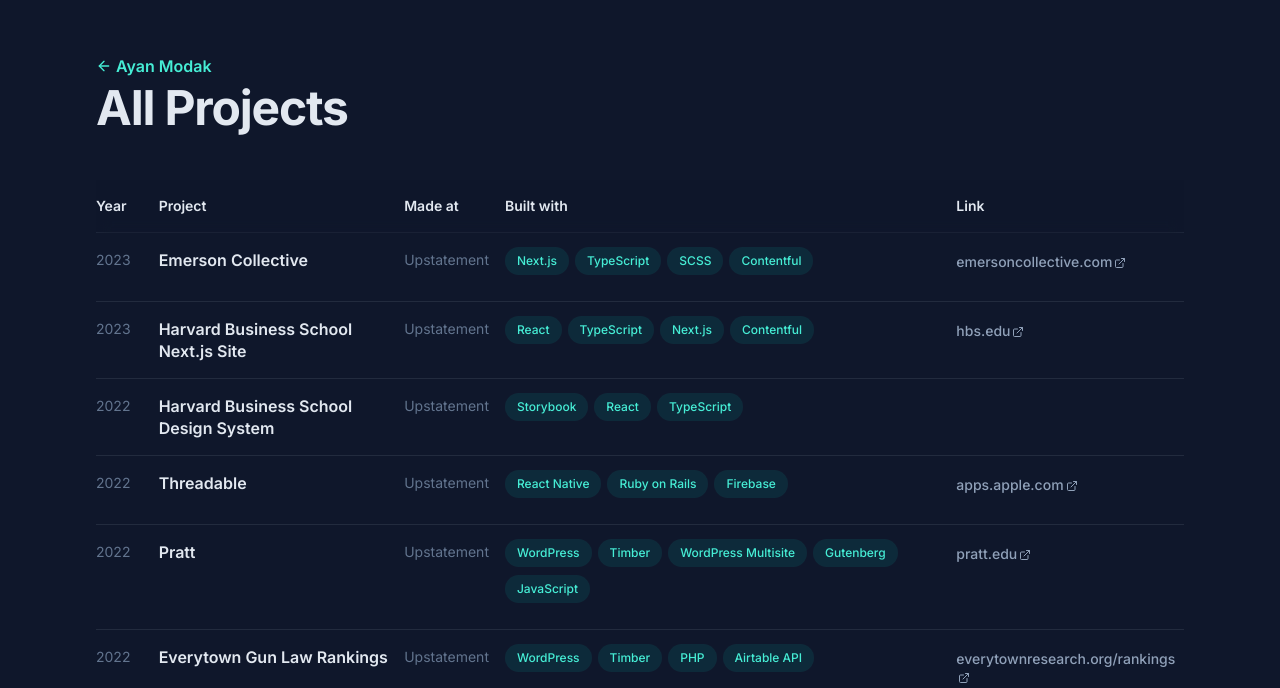
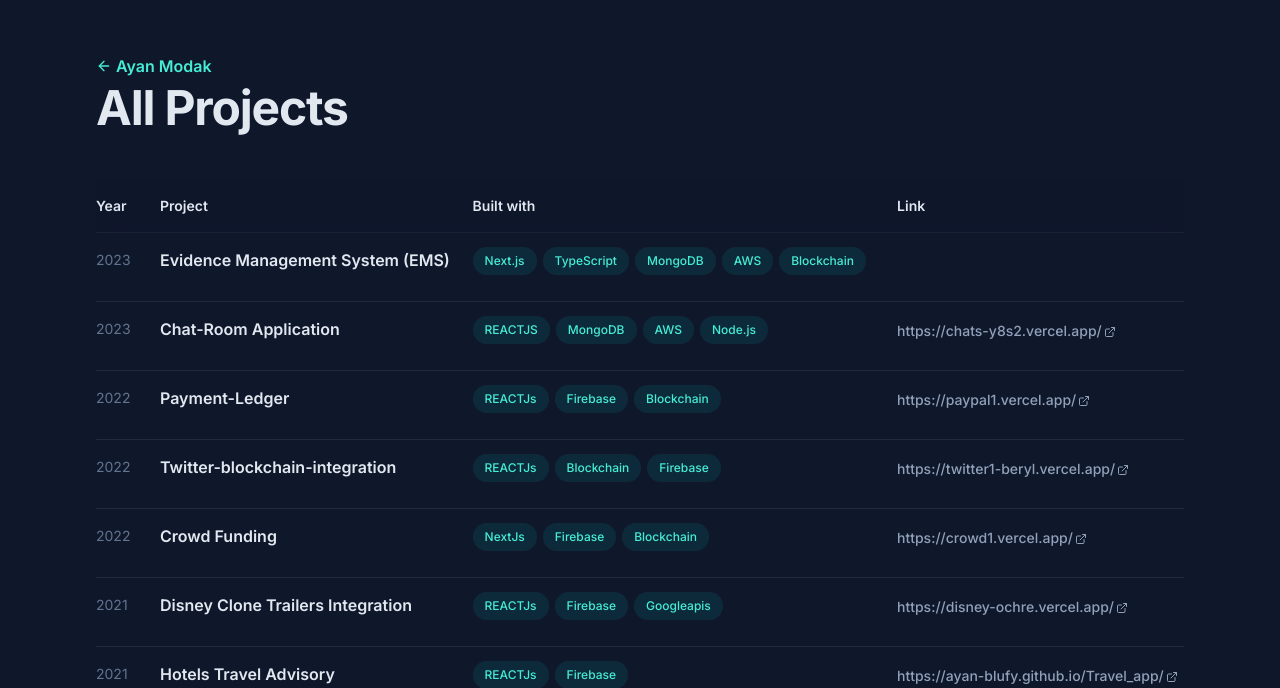
Before and after one commit to Ayan-Blufy/portfolio-v2, a Next.js app: page /archive in a window 1280 px wide. Shown: the part 120-808 px from the top of the page. Built offline with nearby package versions, Linux system fonts and the light colour scheme.

Commit message:
update : project listing

```diff
--- a/app/archive/page.tsx
+++ b/app/archive/page.tsx
@@ -5,74 +5,45 @@ export default function ArchivePage() {
   const projects = [
     {
       year: "2023",
-      project: "Emerson Collective",
-      madeAt: "Upstatement",
-      builtWith: ["Next.js", "TypeScript", "SCSS", "Contentful"],
-      link: "emersoncollective.com",
+      project: "Evidence Management System (EMS)",
+      builtWith: ["Next.js", "TypeScript", "MongoDB", "AWS", "Blockchain"],
+      link: "",
     },
     {
       year: "2023",
-      project: "Harvard Business School Next.js Site",
-      madeAt: "Upstatement",
-      builtWith: ["React", "TypeScript", "Next.js", "Contentful"],
-      link: "hbs.edu",
+      project: "Chat-Room Application",
+      builtWith: ["REACTJS", "MongoDB", "AWS", "Node.js"],
+      link: "https://chats-y8s2.vercel.app/",
     },
     {
       year: "2022",
-      project: "Harvard Business School Design System",
-      madeAt: "Upstatement",
-      builtWith: ["Storybook", "React", "TypeScript"],
-      link: "",
+      project: "Payment-Ledger",
+      builtWith: ["REACTJs", "Firebase", "Blockchain"],
+      link: "https://paypal1.vercel.app/",
     },
     {
       year: "2022",
-      project: "Threadable",
-      madeAt: "Upstatement",
-      builtWith: ["React Native", "Ruby on Rails", "Firebase"],
-      link: "apps.apple.com",
+      project: "Twitter-blockchain-integration",
+      builtWith: ["REACTJs", "Blockchain", "Firebase"],
+      link: "https://twitter1-beryl.vercel.app/",
     },
     {
       year: "2022",
-      project: "Pratt",
-      madeAt: "Upstatement",
-      builtWith: [
-        "WordPress",
-        "Timber",
-        "WordPress Multisite",
-        "Gutenberg",
-        "JavaScript",
-      ],
-      link: "pratt.edu",
-    },
-    {
-      year: "2022",
-      project: "Everytown Gun Law Rankings",
-      madeAt: "Upstatement",
-      builtWith: ["WordPress", "Timber", "PHP", "Airtable API"],
-      link: "everytownresearch.org/rankings",
+      project: "Crowd Funding",
+      builtWith: ["NextJs", "Firebase", "Blockchain"],
+      link: "https://crowd1.vercel.app/",
     },
     {
       year: "2021",
-      project: "Koala Health",
-      madeAt: "Upstatement",
-      builtWith: [
-        "Next.js",
-        "TypeScript",
-        "Redux Toolkit",
-        "Stripe",
-        "Algolia",
-        "Firebase Auth",
-        "Formik",
-        "Vercel",
-      ],
-      link: "koala.health",
+      project: "Disney Clone Trailers Integration",
+      builtWith: ["REACTJs", "Firebase", "Googleapis"],
+      link: "https://disney-ochre.vercel.app/",
     },
     {
       year: "2021",
-      project: "Philadelphia Inquirer Sports",
-      madeAt: "Upstatement",
-      builtWith: ["React", "TypeScript", "Stats Perform API"],
-      link: "inquirer.com/sports",
+      project: "Hotels Travel Advisory",
+      builtWith: ["REACTJs", "Firebase"],
+      link: "https://ayan-blufy.github.io/Travel_app/",
     },
   ];
 
@@ -103,9 +74,6 @@ export default function ArchivePage() {
                     Project
                   </th>
                   <th className="hidden py-4 pr-8 text-sm font-semibold text-slate-200 lg:table-cell">
-                    Made at
-                  </th>
-                  <th className="hidden py-4 pr-8 text-sm font-semibold text-slate-200 lg:table-cell">
                     Built with
                   </th>
                   <th className="py-4 text-sm font-semibold text-slate-200">
@@ -126,19 +94,19 @@ export default function ArchivePage() {
                     </td>
                     <td className="py-4 pr-4 align-top font-semibold leading-snug text-slate-200">
                       <div>
-                        <div className="block sm:hidden">
+                        {/* <div className="block sm:hidden">
                           <div className="text-xs font-medium text-slate-500">
                             {project.madeAt}
                           </div>
-                        </div>
+                        </div> */}
                         {project.project}
                       </div>
                     </td>
-                    <td className="hidden py-4 pr-4 align-top text-sm lg:table-cell">
+                    {/* <td className="hidden py-4 pr-4 align-top text-sm lg:table-cell">
                       <div className="translate-y-px whitespace-nowrap text-slate-500">
                         {project.madeAt}
                       </div>
-                    </td>
+                    </td> */}
                     <td className="hidden py-4 pr-4 align-top lg:table-cell">
                       <ul className="flex -translate-y-1.5 flex-wrap">
                         {project.builtWith.map((tech, techIndex) => (
--- a/app/layout.tsx
+++ b/app/layout.tsx
@@ -28,7 +28,7 @@ html {
 }
         `}</style>
       </head>
-      <body>{children}</body>
+      <body className="min-h-screen bg-slate-900 overflow-x-hidden ">{children}</body>
     </html>
   );
 }
--- a/components/portfolio.tsx
+++ b/components/portfolio.tsx
@@ -296,7 +296,7 @@ export default function Portfolio() {
                               PostgreSQL
                             </div>
                           </li>
-                           <li className="mr-1.5 mt-2">
+                          <li className="mr-1.5 mt-2">
                             <div className="flex items-center rounded-full bg-teal-400/10 px-3 py-1 text-xs font-medium leading-5 text-teal-300">
                               MongoDB
                             </div>
@@ -417,13 +417,13 @@ export default function Portfolio() {
                         <h3>
                           <a
                             className="inline-flex items-baseline font-medium leading-tight text-slate-200 hover:text-teal-300 focus-visible:text-teal-300 group/link text-base"
-                            href="https://www.newline.co/courses/build-a-spotify-connected-app"
+                            href="https://zahabi.in"
                             target="_blank"
                             rel="noreferrer"
                           >
                             <span className="absolute -inset-x-4 -inset-y-2.5 hidden rounded md:-inset-x-6 md:-inset-y-4 lg:block"></span>
                             <span>
-                              Build a Spotify Connected App{" "}
+                              Zahabi{" "}
                               <span className="inline-block">
                                 <ExternalLink className="inline-block h-4 w-4 shrink-0 transition-transform group-hover/link:-translate-y-1 group-hover/link:translate-x-1 group-focus-visible/link:-translate-y-1 group-focus-visible:translate-x-1 motion-reduce:transition-none ml-1 translate-y-px" />
                               </span>
@@ -431,8 +431,10 @@ export default function Portfolio() {
                           </a>
                         </h3>
                         <p className="mt-2 text-sm leading-normal">
-                          Video course that teaches how to build a web app with
-                          the Spotify Web API…
+                          Zahabi opens the doors to the secondary market,
+                          allowing investors to invest in two categories of
+                          asset tokens: 1) leased and 2) pure, and earn profits
+                          as the asset's value appreciates over time.
                         </p>
                       </div>
                       <img
@@ -442,74 +444,12 @@ export default function Portfolio() {
                         height="48"
                         decoding="async"
                         className="rounded border-2 border-slate-200/10 transition group-hover:border-slate-200/30 sm:order-1 sm:col-span-2 sm:translate-y-1"
-                        src="/spotify-course-interface.png"
+                        src="https://my-tf-test-bucket-ayan0093.s3.us-east-1.amazonaws.com/Screenshot+2025-08-16+at+7.33.52%E2%80%AFPM.png"
                       />
                     </div>
                   </li>
 
-                  <li className="mb-12">
-                    <div className="group relative grid gap-4 pb-1 transition-all sm:grid-cols-8 sm:gap-8 md:gap-4 lg:hover:!opacity-100 lg:group-hover/list:opacity-50">
-                      <div className="absolute -inset-x-4 -inset-y-4 z-0 hidden rounded-md transition motion-reduce:transition-none lg:-inset-x-6 lg:block lg:group-hover:bg-slate-800/50 lg:group-hover:shadow-[inset_0_1px_0_0_rgba(148,163,184,0.1)] lg:group-hover:drop-shadow-lg"></div>
-                      <div className="z-10 sm:order-2 sm:col-span-6">
-                        <h3>
-                          <a
-                            className="inline-flex items-baseline font-medium leading-tight text-slate-200 hover:text-teal-300 focus-visible:text-teal-300 group/link text-base"
-                            href="https://spotify-profile.herokuapp.com"
-                            target="_blank"
-                            rel="noreferrer"
-                          >
-                            <span className="absolute -inset-x-4 -inset-y-2.5 hidden rounded md:-inset-x-6 md:-inset-y-4 lg:block"></span>
-                            <span>
-                              Spotify Profile{" "}
-                              <span className="inline-block">
-                                <ExternalLink className="inline-block h-4 w-4 shrink-0 transition-transform group-hover/link:-translate-y-1 group-hover/link:translate-x-1 group-focus-visible/link:-translate-y-1 group-focus-visible:translate-x-1 motion-reduce:transition-none ml-1 translate-y-px" />
-                              </span>
-                            </span>
-                          </a>
-                        </h3>
-                        <p className="mt-2 text-sm leading-normal">
-                          Web app for visualizing personalized Spotify data…
-                        </p>
-                        <p className="mt-2 text-sm leading-normal text-slate-400">
-                          ⭐ 691
-                        </p>
-                        <ul
-                          className="mt-2 flex flex-wrap"
-                          aria-label="Technologies used"
-                        >
-                          <li className="mr-1.5 mt-2">
-                            <div className="flex items-center rounded-full bg-teal-400/10 px-3 py-1 text-xs font-medium leading-5 text-teal-300">
-                              React
-                            </div>
-                          </li>
-                          <li className="mr-1.5 mt-2">
-                            <div className="flex items-center rounded-full bg-teal-400/10 px-3 py-1 text-xs font-medium leading-5 text-teal-300">
-                              Express
-                            </div>
-                          </li>
-                          <li className="mr-1.5 mt-2">
-                            <div className="flex items-center rounded-full bg-teal-400/10 px-3 py-1 text-xs font-medium leading-5 text-teal-300">
-                              Spotify API
-                            </div>
-                          </li>
-                          <li className="mr-1.5 mt-2">
-                            <div className="flex items-center rounded-full bg-teal-400/10 px-3 py-1 text-xs font-medium leading-5 text-teal-300">
-                              Heroku
-                            </div>
-                          </li>
-                        </ul>
-                      </div>
-                      <img
-                        alt="Spotify Profile"
-                        loading="lazy"
-                        width="200"
-                        height="48"
-                        decoding="async"
-                        className="rounded border-2 border-slate-200/10 transition group-hover:border-slate-200/30 sm:order-1 sm:col-span-2 sm:translate-y-1"
-                        src="/spotify-profile-dark-interface.png"
-                      />
-                    </div>
-                  </li>
+
 
                   <li className="mb-12">
                     <div className="group relative grid gap-4 pb-1 transition-all sm:grid-cols-8 sm:gap-8 md:gap-4 lg:hover:!opacity-100 lg:group-hover/list:opacity-50">
@@ -550,44 +490,7 @@ export default function Portfolio() {
                     </div>
                   </li>
 
-                  <li className="mb-12">
-                    <div className="group relative grid gap-4 pb-1 transition-all sm:grid-cols-8 sm:gap-8 md:gap-4 lg:hover:!opacity-100 lg:group-hover/list:opacity-50">
-                      <div className="absolute -inset-x-4 -inset-y-4 z-0 hidden rounded-md transition motion-reduce:transition-none lg:-inset-x-6 lg:block lg:group-hover:bg-slate-800/50 lg:group-hover:shadow-[inset_0_1px_0_0_rgba(148,163,184,0.1)] lg:group-hover:drop-shadow-lg"></div>
-                      <div className="z-10 sm:order-2 sm:col-span-6">
-                        <h3>
-                          <a
-                            className="inline-flex items-baseline font-medium leading-tight text-slate-200 hover:text-teal-300 focus-visible:text-teal-300 group/link text-base"
-                            href="https://github.com/bchiang7/v4"
-                            target="_blank"
-                            rel="noreferrer"
-                          >
-                            <span className="absolute -inset-x-4 -inset-y-2.5 hidden rounded md:-inset-x-6 md:-inset-y-4 lg:block"></span>
-                            <span>
-                              brittanychiang.com (v4){" "}
-                              <span className="inline-block">
-                                <ExternalLink className="inline-block h-4 w-4 shrink-0 transition-transform group-hover/link:-translate-y-1 group-hover/link:translate-x-1 group-focus-visible/link:-translate-y-1 group-focus-visible:translate-x-1 motion-reduce:transition-none ml-1 translate-y-px" />
-                              </span>
-                            </span>
-                          </a>
-                        </h3>
-                        <p className="mt-2 text-sm leading-normal">
-                          An old portfolio site built with Gatsby…
-                        </p>
-                        <p className="mt-2 text-sm leading-normal text-slate-400">
-                          ⭐ 6,005
-                        </p>
-                      </div>
-                      <img
-                        alt="brittanychiang.com v4"
-                        loading="lazy"
-                        width="200"
-                        height="48"
-                        decoding="async"
-                        className="rounded border-2 border-slate-200/10 transition group-hover:border-slate-200/30 sm:order-1 sm:col-span-2 sm:translate-y-1"
-                        src="/gatsby-portfolio-website.png"
-                      />
-                    </div>
-                  </li>
+
                 </ol>
               </div>
             </section>
```
